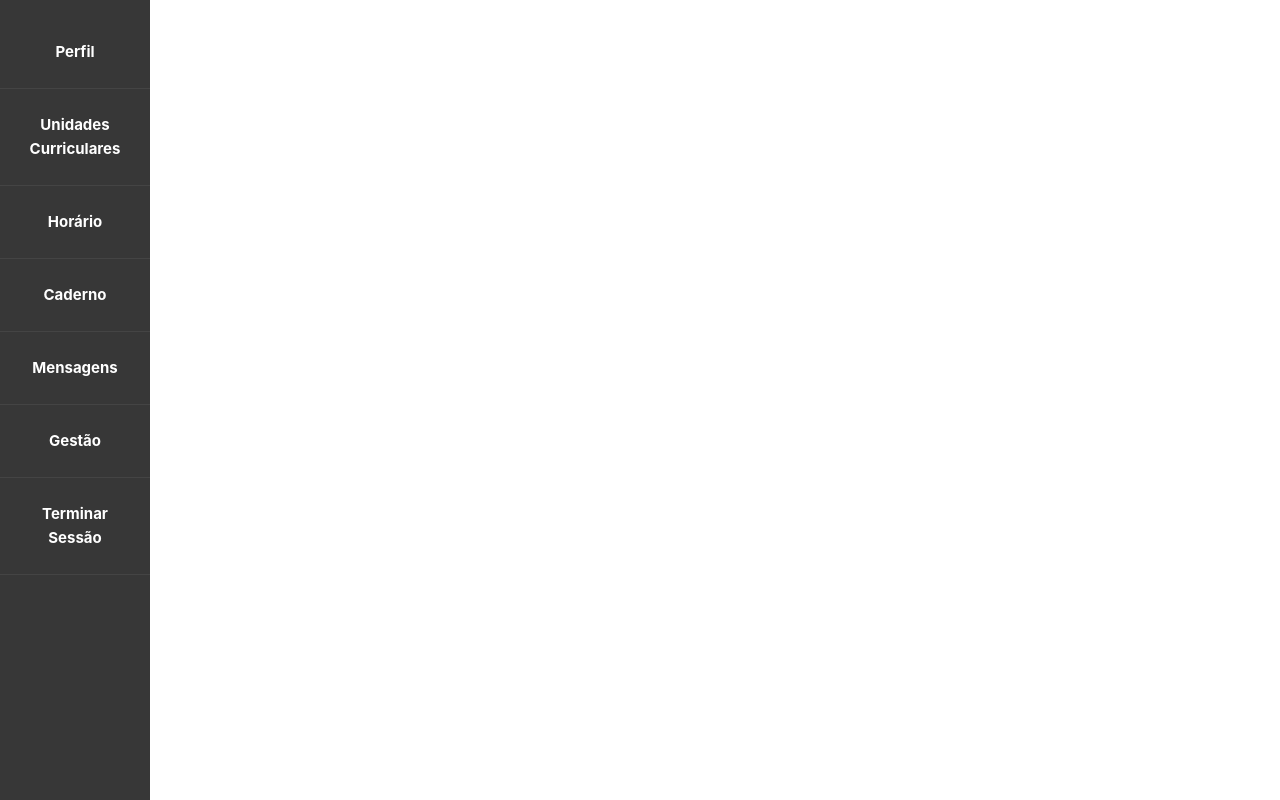
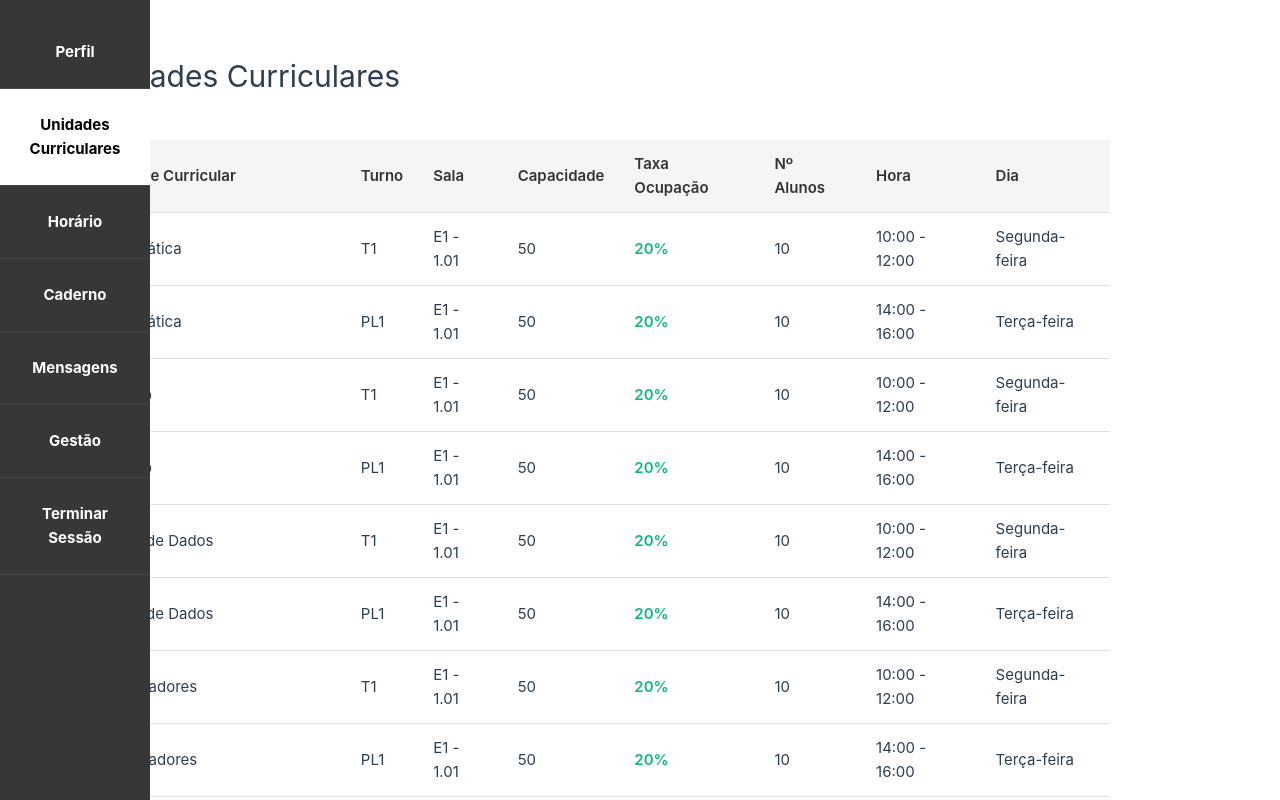
Before and after one commit to hhtomaswt11/IPM-24_25, a Vue app in the folder Fase2/MySchedule/: page /unidades in a window 1280 px wide. Shown: the top 800 px of the page. Built offline with nearby package versions, Linux system fonts and the light colour scheme.

Commit message:
construção tabela UC

```diff
--- /dev/null
+++ b/Fase2/MySchedule/src/components/TabelaUC.vue
@@ -0,0 +1,88 @@
+<template>
+    <div class="tabela-uc">
+      <h2 class="titulo-uc">{{ titulo }}</h2>
+      <table>
+        <thead>
+          <tr>
+            <th>Turno</th>
+            <th>Sala</th>
+            <th>Capacidade</th>
+            <th>Taxa Ocupação</th>
+            <th>Nº Alunos</th>
+            <th>Hora</th>
+            <th>Dia</th>
+          </tr>
+        </thead>
+        <tbody>
+          <tr v-for="(turno, index) in turnos" :key="index">
+            <td>{{ turno.name }}</td>
+            <td>{{ getClassroom(turno.classroomId).name }}</td>
+            <td>{{ getClassroom(turno.classroomId).capacity }}</td>
+            <td>{{ (turno.totalStudentsRegistered / getClassroom(turno.classroomId).capacity * 100).toFixed(0) }}%</td>
+            <td>{{ turno.totalStudentsRegistered }}</td>
+            <td>{{ formatTime(turno.from) }} - {{ formatTime(turno.to) }}</td>
+            <td>{{ turno.day }}</td>
+          </tr>
+        </tbody>
+      </table>
+    </div>
+  </template>
+
+  <script setup>
+  const props = defineProps({
+    titulo: {
+      type: String,
+      required: true
+    },
+    turnos: {
+      type: Array,
+      required: true
+    },
+    classrooms: {
+      type: Array,
+      required: true
+    }
+  })
+
+  const getClassroom = (classroomId) => {
+    return props.classrooms.find(classroom => classroom.id === classroomId)
+  }
+
+  const formatTime = (hour) => {
+    const hours = Math.floor(hour)
+    const minutes = (hour % 1) * 60
+    return `${String(hours).padStart(2, '0')}:${String(Math.round(minutes)).padStart(2, '0')}`
+  }
+  </script>
+
+  <style scoped>
+  .tabela-uc {
+    margin-top: 2rem;
+  }
+
+  .titulo-uc {
+    font-size: 1.5rem;
+    font-weight: 600;
+    margin-bottom: 1rem;
+  }
+
+  table {
+    width: 100%;
+    border-collapse: collapse;
+    margin-top: 1rem;
+  }
+
+  th, td {
+    padding: 8px;
+    text-align: center;
+    border: 1px solid #ccc;
+  }
+
+  th {
+    background-color: #f2f2f2;
+  }
+
+  td {
+    background-color: #f9f9f9;
+  }
+  </style>
--- /dev/null
+++ b/Fase2/MySchedule/src/components/UnidadesC.vue
@@ -0,0 +1,187 @@
+<template>
+    <div class="uc-container">
+      <h1>Unidades Curriculares</h1>
+
+      <div class="uc-table-container">
+        <table class="uc-table">
+          <thead>
+            <tr>
+              <th>Unidade Curricular</th>
+              <th>Turno</th>
+              <th>Sala</th>
+              <th>Capacidade</th>
+              <th>Taxa Ocupação</th>
+              <th>Nº Alunos</th>
+              <th>Hora</th>
+              <th>Dia</th>
+            </tr>
+          </thead>
+          <tbody>
+            <tr v-for="shift in teacherShifts" :key="shift.id">
+              <td>{{ getCourseName(shift.courseId) }}</td>
+              <td>{{ shift.name }}</td>
+              <td>{{ getClassroomName(shift.classroomId) }}</td>
+              <td>{{ getClassroomCapacity(shift.classroomId) }}</td>
+              <td>
+                <span :class="getOccupancyClass(shift)">
+                  {{ calculateOccupancyRate(shift) }}%
+                </span>
+              </td>
+              <td>{{ shift.totalStudentsRegistered }}</td>
+              <td>{{ formatTime(shift.from) }} - {{ formatTime(shift.to) }}</td>
+              <td>{{ translateDay(shift.day) }}</td>
+            </tr>
+          </tbody>
+        </table>
+      </div>
+    </div>
+  </template>
+
+  <script setup>
+  import { ref, onMounted } from 'vue'
+  import { useRoute } from 'vue-router'
+  import trabalhodb from '@/database/trabalhodb.json'
+
+  const route = useRoute()
+  const teacherId = ref(parseInt(route.params.id) || 1) // Default to teacher with ID 1 if not specified
+  const teacherShifts = ref([])
+
+  onMounted(() => {
+    loadTeacherShifts()
+  })
+
+  function loadTeacherShifts() {
+    // Filter shifts where teacherId matches
+    teacherShifts.value = trabalhodb.shifts.filter(shift => shift.teacherId === teacherId.value)
+  }
+
+  function getCourseName(courseId) {
+    const course = trabalhodb.courses.find(c => c.id === courseId)
+    return course ? course.name : 'Unknown Course'
+  }
+
+  function getClassroomName(classroomId) {
+    const classroom = trabalhodb.classrooms.find(c => c.id === classroomId)
+    const building = classroom ? trabalhodb.buildings.find(b => b.id === classroom.buildingId) : null
+    return classroom && building ? `${building.abbreviation} - ${classroom.name}` : 'Unknown'
+  }
+
+  function getClassroomCapacity(classroomId) {
+    const classroom = trabalhodb.classrooms.find(c => c.id === classroomId)
+    return classroom ? classroom.capacity : 0
+  }
+
+  function calculateOccupancyRate(shift) {
+    const classroom = trabalhodb.classrooms.find(c => c.id === shift.classroomId)
+    if (!classroom || classroom.capacity === 0) return 0
+    return Math.round((shift.totalStudentsRegistered / classroom.capacity) * 100)
+  }
+
+  function getOccupancyClass(shift) {
+    const rate = calculateOccupancyRate(shift)
+    if (rate >= 80) return 'high-occupancy'
+    if (rate >= 50) return 'medium-occupancy'
+    return 'low-occupancy'
+  }
+
+  function formatTime(hour) {
+    return `${hour}:00`
+  }
+
+  function translateDay(day) {
+    const days = {
+      'Monday': 'Segunda-feira',
+      'Tuesday': 'Terça-feira',
+      'Wednesday': 'Quarta-feira',
+      'Thursday': 'Quinta-feira',
+      'Friday': 'Sexta-feira'
+    }
+    return days[day] || day
+  }
+  </script>
+
+  <style scoped>
+  .uc-container {
+    padding: 20px;
+    max-width: 1200px;
+    margin: 0 auto;
+  }
+
+  h1 {
+    color: #2c3e50;
+    margin-bottom: 20px;
+  }
+
+  .uc-table-container {
+    overflow-x: auto;
+  }
+
+  .uc-table {
+    width: 100%;
+    border-collapse: collapse;
+    margin-top: 20px;
+  }
+
+  .uc-table th, .uc-table td {
+    padding: 12px 15px;
+    text-align: left;
+    border-bottom: 1px solid #e0e0e0;
+  }
+
+  .uc-table th {
+    background-color: #f5f5f5;
+    font-weight: 600;
+    color: #333;
+  }
+
+  .uc-table tr:hover {
+    background-color: #f9f9f9;
+  }
+
+  .high-occupancy {
+    color: #ef4444;
+    font-weight: 600;
+  }
+
+  .medium-occupancy {
+    color: #f59e0b;
+    font-weight: 600;
+  }
+
+  .low-occupancy {
+    color: #10b981;
+    font-weight: 600;
+  }
+
+  @media (max-width: 768px) {
+    .uc-table {
+      display: block;
+    }
+
+    .uc-table thead {
+      display: none;
+    }
+
+    .uc-table tr {
+      display: block;
+      margin-bottom: 15px;
+      border: 1px solid #e0e0e0;
+      border-radius: 4px;
+    }
+
+    .uc-table td {
+      display: flex;
+      justify-content: space-between;
+      align-items: center;
+      padding: 8px 15px;
+      border-bottom: 1px solid #e0e0e0;
+    }
+
+    .uc-table td::before {
+      content: attr(data-label);
+      font-weight: 600;
+      margin-right: 10px;
+      color: #666;
+    }
+  }
+  </style>
--- a/Fase2/MySchedule/src/router/index.js
+++ b/Fase2/MySchedule/src/router/index.js
@@ -1,5 +1,6 @@
 import { createRouter, createWebHistory } from 'vue-router'
 import HorariosDC from '@/views/HorariosDC.vue'
+import uc_DC from '@/views/uc_DC.vue'
 
 const router = createRouter({
   history: createWebHistory(import.meta.env.BASE_URL),
@@ -12,7 +13,13 @@ const router = createRouter({
       // this generates a separate chunk (About.[hash].js) for this route
       // which is lazy-loaded when the route is visited.
     },
+    {
+      path: '/unidades',
+      name: 'UnidadesC',
+      component: uc_DC,
+    },
   ],
 })
 
+
 export default router
--- /dev/null
+++ b/Fase2/MySchedule/src/views/uc_DC.vue
@@ -0,0 +1,16 @@
+<template>
+    <div class="unidades-container">
+      <UnidadesC />
+    </div>
+  </template>
+
+  <script setup>
+  import UnidadesC from '@/components/UnidadesC.vue'
+  </script>
+
+  <style scoped>
+  .unidades-container {
+    height: 100vh;
+    overflow: auto;
+  }
+  </style>
```
Also changed, not shown: Fase2/MySchedule/src/database/trabalhodb.json (renamed from Fase2/MySchedule/database/trabalhodb.json), 1 other file (tests, documents, lock files or other folders).
